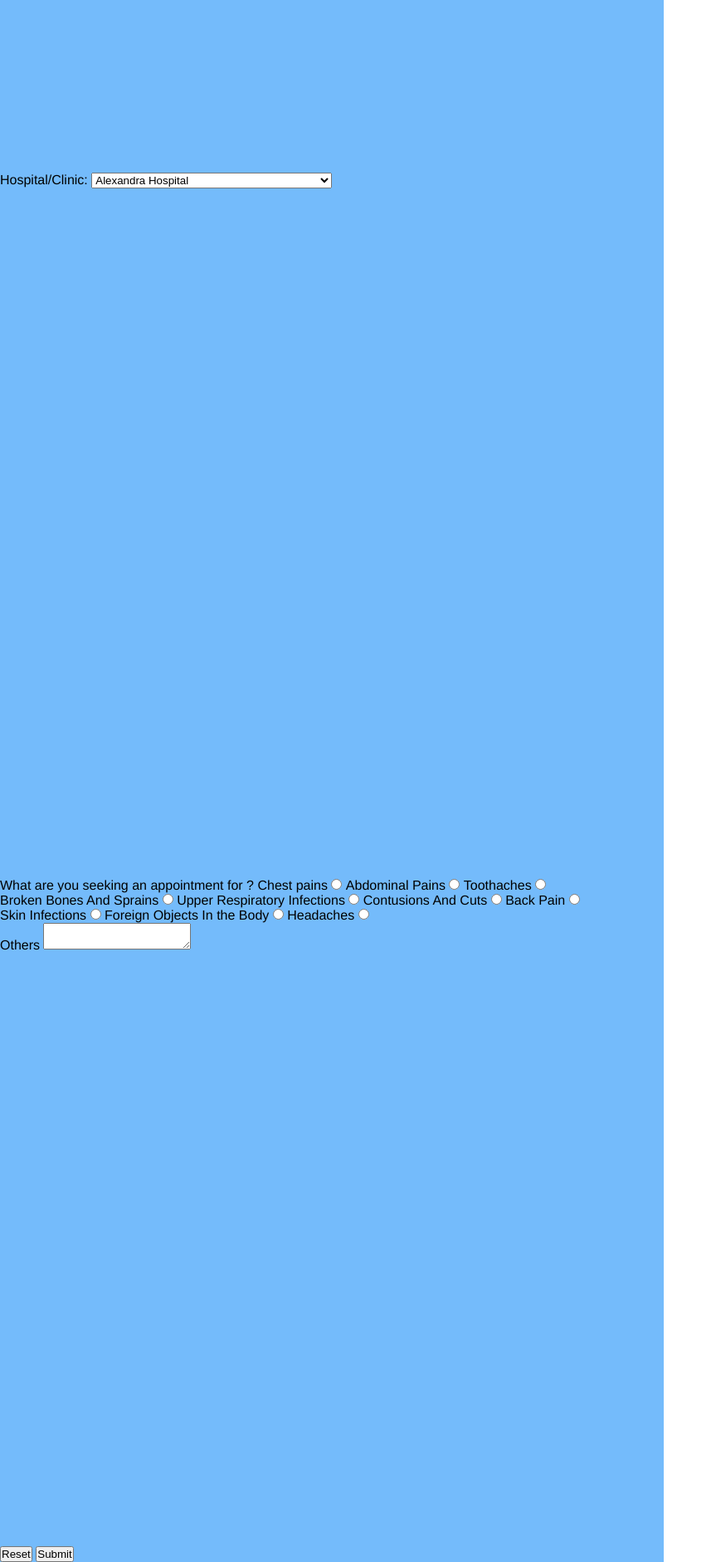
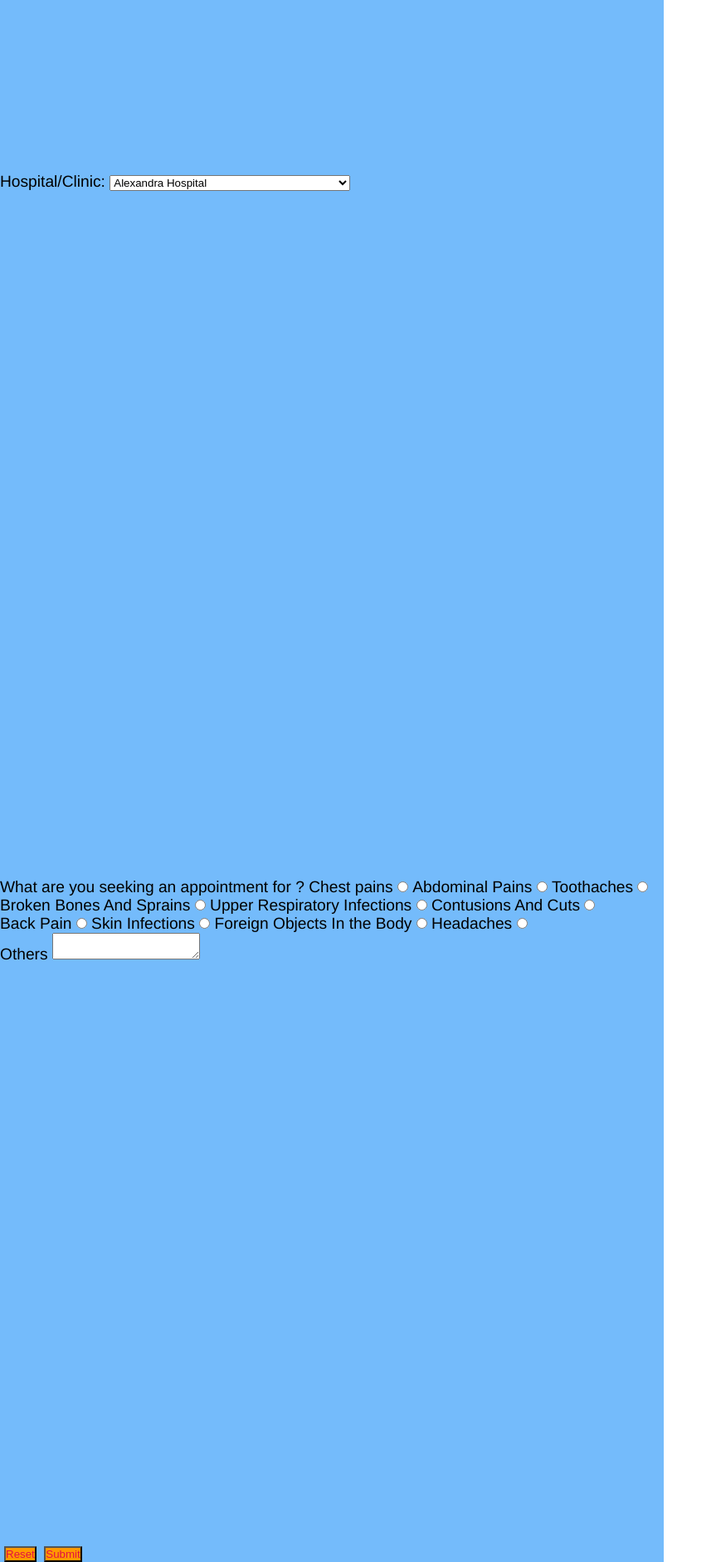
Before and after one commit to OneGiantNick/HackConcode2022, a Flask app: template templates/appointment.html in a window 1280 px wide. Shown: the part 1600-3482 px from the top of the page at 83% size, without its empty margins (0-863 px from the left). Run offline with Flask 2, Linux system fonts and the light colour scheme; the template is opened without the code that fills it, so the values that code supplies are empty; parts of the project's set-up code (start-up, migrations or seed data) failed here and were passed over; some libraries are stand-ins or nearby versions.

Commit message:
more css

```diff
--- a/static/style.css
+++ b/static/style.css
@@ -476,6 +476,7 @@ i {
 
 .section{
   margin-bottom: 5px;
+  font-size: larger;
 
 }
 
@@ -487,3 +488,11 @@ i {
   max-width: 800px;
   background-color: #74BBFB;
 }
+
+.appointmentbtn{
+  margin-left: 5px;
+  background-color: #ff9900;
+  color:#E21143;
+
+
+}
--- a/templates/appointment.html
+++ b/templates/appointment.html
@@ -108,8 +108,8 @@
        <div>
           <input type="hidden" name="medicine" value="none">
        </div>
-       <button type="reset">Reset</button>
-       <button type="submit">Submit</button>
+       <button  class="appointmentbtn" type="reset">Reset</button>
+       <button class="appointmentbtn" type="submit">Submit</button>
        </div>
   </form>
   <script><iframe src="https://www.google.com/maps/d/u/0/embed?mid=1iSmj7jgCprWwW2g5KzTloEvIWQLA6Sc&ehbc=2E312F" width="640" height="480"></iframe></script>
```
